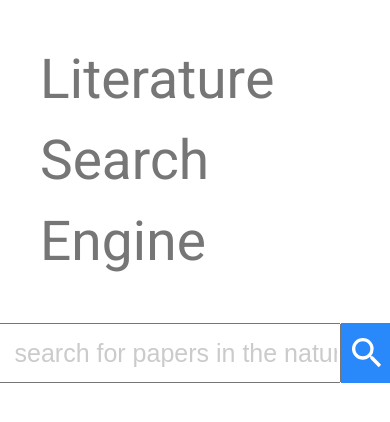
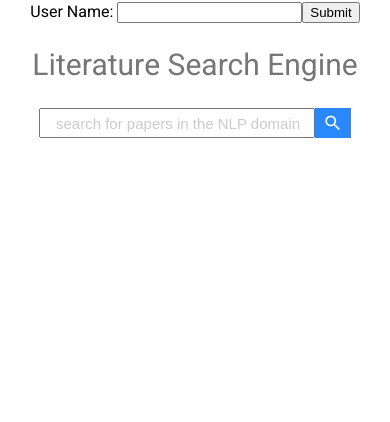
Before and after one commit to Dongaiqing/CS510-Final-Project, a Flask app: page / in a window 390 px wide. Shown: the top 422 px of the page. Run offline with Flask 2, Linux system fonts and the light colour scheme; parts of the project's set-up code (start-up, migrations or seed data) failed here and were passed over.

Commit message:
style update

```diff
--- a/search_engine/searchengine/static/styles.css
+++ b/search_engine/searchengine/static/styles.css
@@ -15,14 +15,14 @@ body {
 }
 
 .title {
-    font-size: 55px;
+    font-size: 45px;
     color: rgb(118, 118, 118);
     margin: 40px;
 }
 
 .input-wrapper {
     width: 80%;
-    height: 60px;
+    height: 45px;
     display: flex;
     justify-content: center;
     flex-direction: row;
@@ -31,9 +31,9 @@ body {
 .input-box {
     flex-grow: 10;
     box-sizing:border-box;
-    font-size: 25px;
+    font-size: 22px;
     margin: 0;
-    padding-left: 15px;
+    padding-left: 12px;
 }
 
 .input-box::placeholder {
@@ -45,8 +45,8 @@ body {
 }
 
 .search-button {
-    width: 60px;
-    height: 60px;
+    width: 45px;
+    height: 45px;
     flex-grow: 1;
     background-color: rgb(41, 136, 250);
     cursor: pointer;
@@ -55,12 +55,13 @@ body {
     justify-content: center;
     outline: none;
     border: none;
+    padding: 5px;
     transition: .3s;
 }
 
 .search-button svg {
-    width: 40px;
-    height: 40px;
+    width: 100%;
+    height: 100%;
     fill: white;
 }
 
@@ -145,10 +146,15 @@ body {
 }
 
 .result-title {
-    font-size: 25px;
+    display: -webkit-box;
+    -webkit-box-orient: vertical;
+    font-size: 22px;
     text-decoration: none;
+    overflow: hidden;
     color: rgb(63, 131, 215);
     transition: .2s;
+    -webkit-line-clamp: 2;
+    text-overflow: ellipsis;
 }
 
 .result-title:hover {
@@ -164,11 +170,61 @@ body {
 }
 
 .result-abstract {
+    display: -webkit-box;
+    -webkit-box-orient: vertical;
+    overflow: hidden;
     font-size: 18px;
     margin: 5px 0 5px 0;
+    -webkit-line-clamp: 5;
+    text-overflow: ellipsis;
 }
 
 .emphasis {
     display: inline;
     color: rgb(210, 86, 86);
 }
+
+@media (max-width: 700px) {
+    .title {
+        font-size: 30px;
+        color: rgb(118, 118, 118);
+        margin: 20px;
+    }
+
+    .input-wrapper {
+        width: 80%;
+        height: 30px;
+        display: flex;
+        justify-content: center;
+        flex-direction: row;
+    }
+
+    .input-box {
+        flex-grow: 10;
+        box-sizing:border-box;
+        font-size: 15px;
+        margin: 0;
+        padding-left: 15px;
+    }
+
+    .search-button {
+        width: 30px;
+        height: 30px;
+    }
+
+    .result-title {
+        font-size: 15px;
+    }
+
+    .result-abstract {
+        font-size: 12px;
+    }
+
+    .single-result-wrapper {
+        margin-top: 20px;
+    }
+
+    .relevance-control-wrapper {
+        font-size: 30px;
+    }
+}
--- a/search_engine/searchengine/templates/index.html
+++ b/search_engine/searchengine/templates/index.html
@@ -10,10 +10,13 @@
 </head>
 
 <body>
+    <div class="user-wrapper">
+        <div>User Name: <input type="text" name="usr-name"><button>Submit</button></div>
+    </div>
     <p class="title">Literature Search Engine</p>
     <div class="input-wrapper">
         <input class="input-box" type="text"
-            placeholder="search for papers in the natural language processing domain" />
+            placeholder="search for papers in the NLP domain" />
         <button class="search-button">
             <svg focusable="false" xmlns="http://www.w3.org/2000/svg" viewBox="0 0 24 24">
                 <path
```
